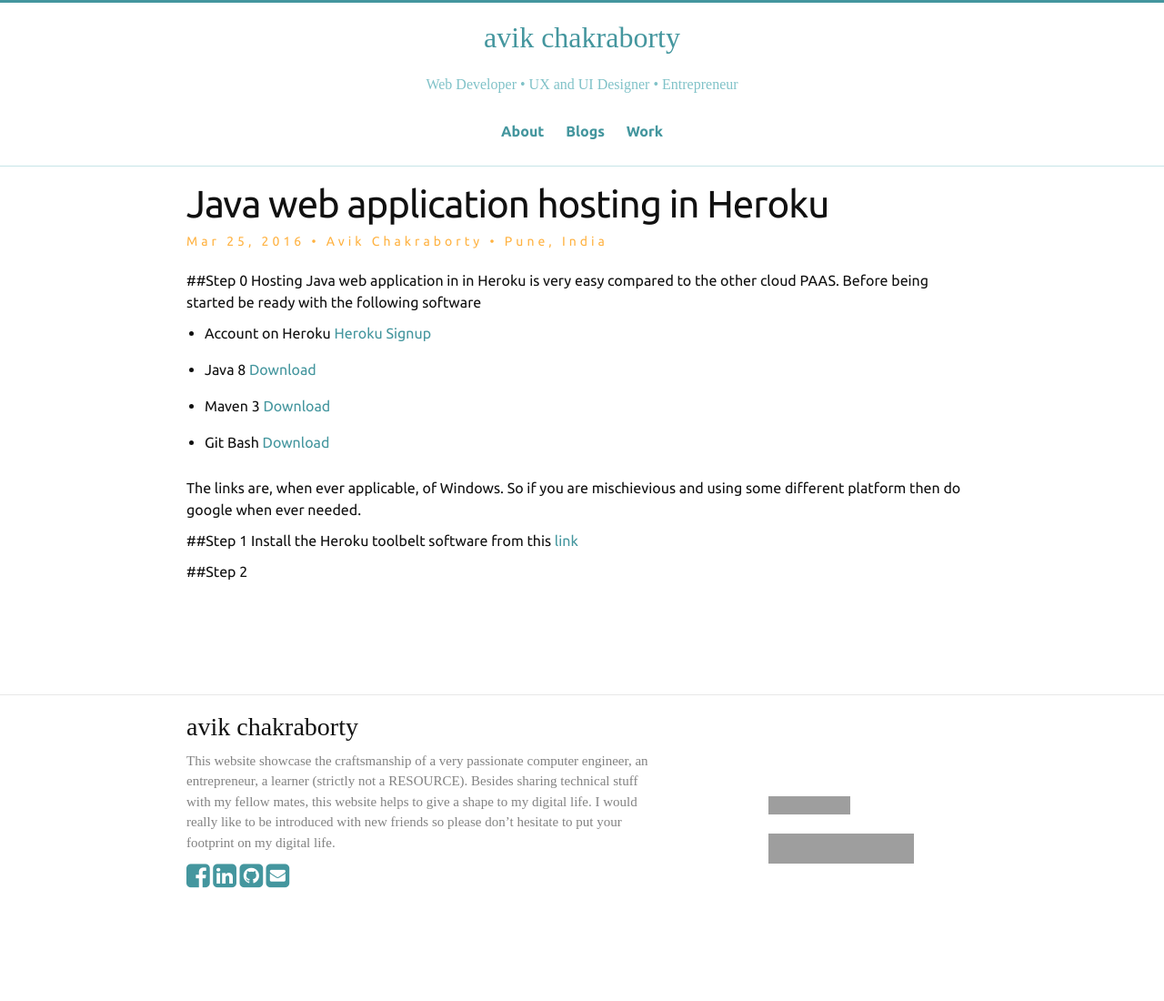
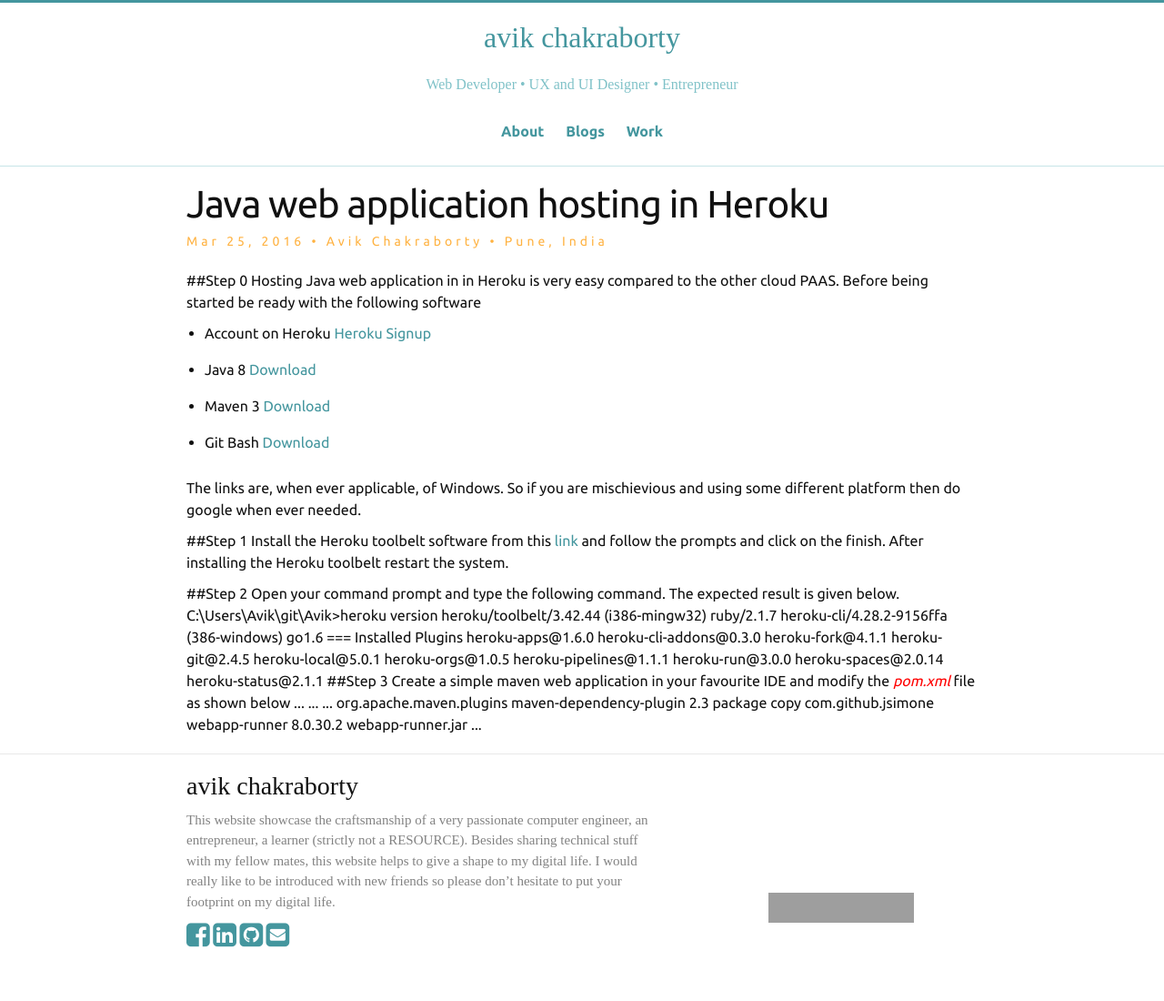
Before and after one commit to avikjis27/avikjis27.github.io, a Jekyll site: the page built from _posts/2016-03-25-heroku-java-deploy.markdown, in a window 1280 px wide. Shown: the whole page at 91% size. Built offline with Jekyll 4.4.1, drawn with Linux system fonts in a browser that asks for light colours; nearby versions of some CDN libraries; some web fonts are replaced; before the commit the page ends 1035 px from its top, so only the background shows below that; grey boxes are pictures that could not be loaded.

Commit message:
Heroku post init2

```diff
--- a/_posts/2016-03-25-heroku-java-deploy.markdown
+++ b/_posts/2016-03-25-heroku-java-deploy.markdown
@@ -19,6 +19,56 @@
 The links are, when ever applicable, of Windows. So if you are mischievious and using some different platform then do google when ever needed.
 
 ##Step 1
-Install the Heroku toolbelt software from this [link](https://toolbelt.heroku.com/windows)
+Install the Heroku toolbelt software from this [link](https://toolbelt.heroku.com/windows) and follow the prompts and click on the finish. After installing the Heroku toolbelt restart the system.
 
 ##Step 2
+Open your command prompt and type the following command. The expected result is given below.
+	C:\Users\Avik\git\Avik>heroku version
+	heroku/toolbelt/3.42.44 (i386-mingw32) ruby/2.1.7
+	heroku-cli/4.28.2-9156ffa (386-windows) go1.6
+	=== Installed Plugins
+	heroku-apps@1.6.0
+	heroku-cli-addons@0.3.0
+	heroku-fork@4.1.1
+	heroku-git@2.4.5
+	heroku-local@5.0.1
+	heroku-orgs@1.0.5
+	heroku-pipelines@1.1.1
+	heroku-run@3.0.0
+	heroku-spaces@2.0.14
+	heroku-status@2.1.1
+##Step 3
+Create a simple maven web application in your favourite IDE and modify the *pom.xml* file as shown below
+	<project>
+		...
+		<build>
+			...
+			<plugins>
+				...
+				<plugin>
+					<groupId>org.apache.maven.plugins</groupId>
+					<artifactId>maven-dependency-plugin</artifactId>
+					<version>2.3</version>
+					<executions>
+						<execution>
+							<phase>package</phase>
+							<goals>
+								<goal>copy</goal>
+							</goals>
+							<configuration>
+								<artifactItems>
+									<artifactItem>
+										<groupId>com.github.jsimone</groupId>
+										<artifactId>webapp-runner</artifactId>
+										<version>8.0.30.2</version>
+										<destFileName>webapp-runner.jar</destFileName>
+									</artifactItem>
+								</artifactItems>
+							</configuration>
+						</execution>
+					</executions>
+				</plugin>
+			</plugins>
+		</build>
+		...
+	</project>
```
